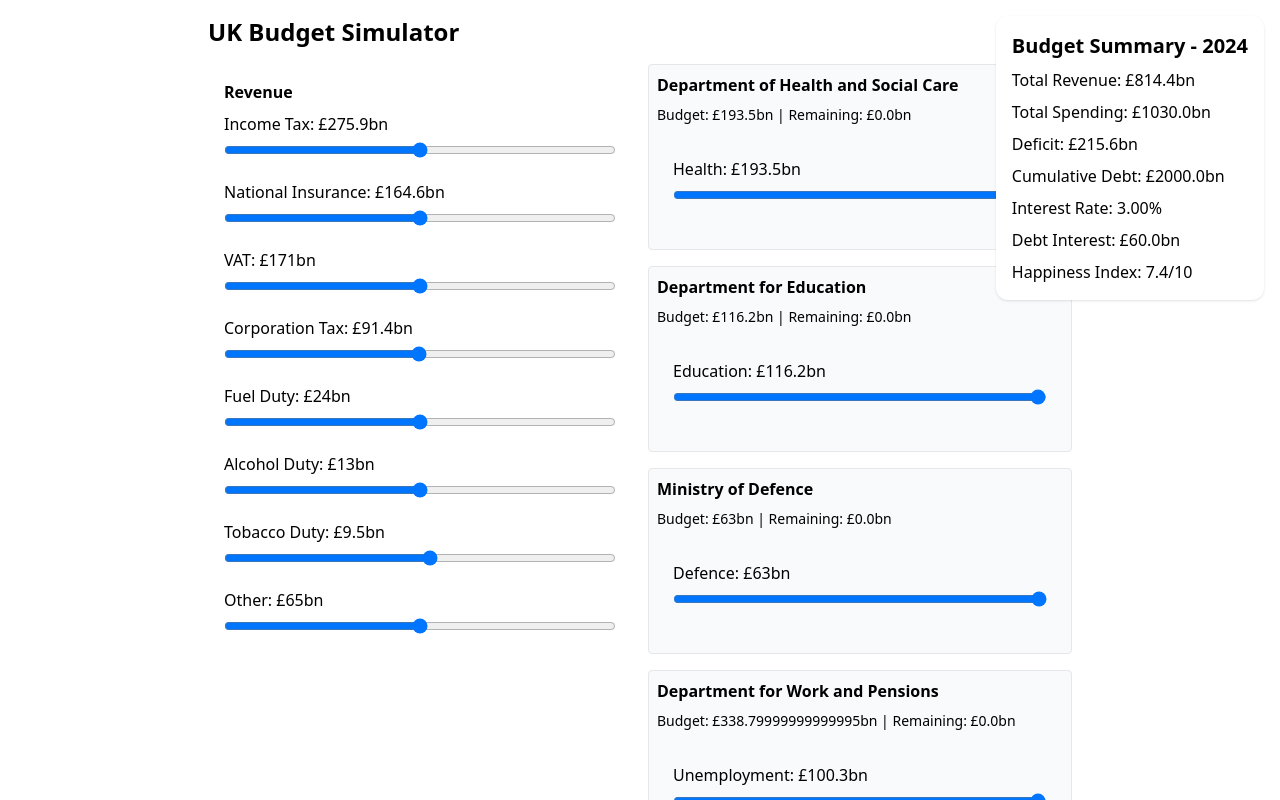
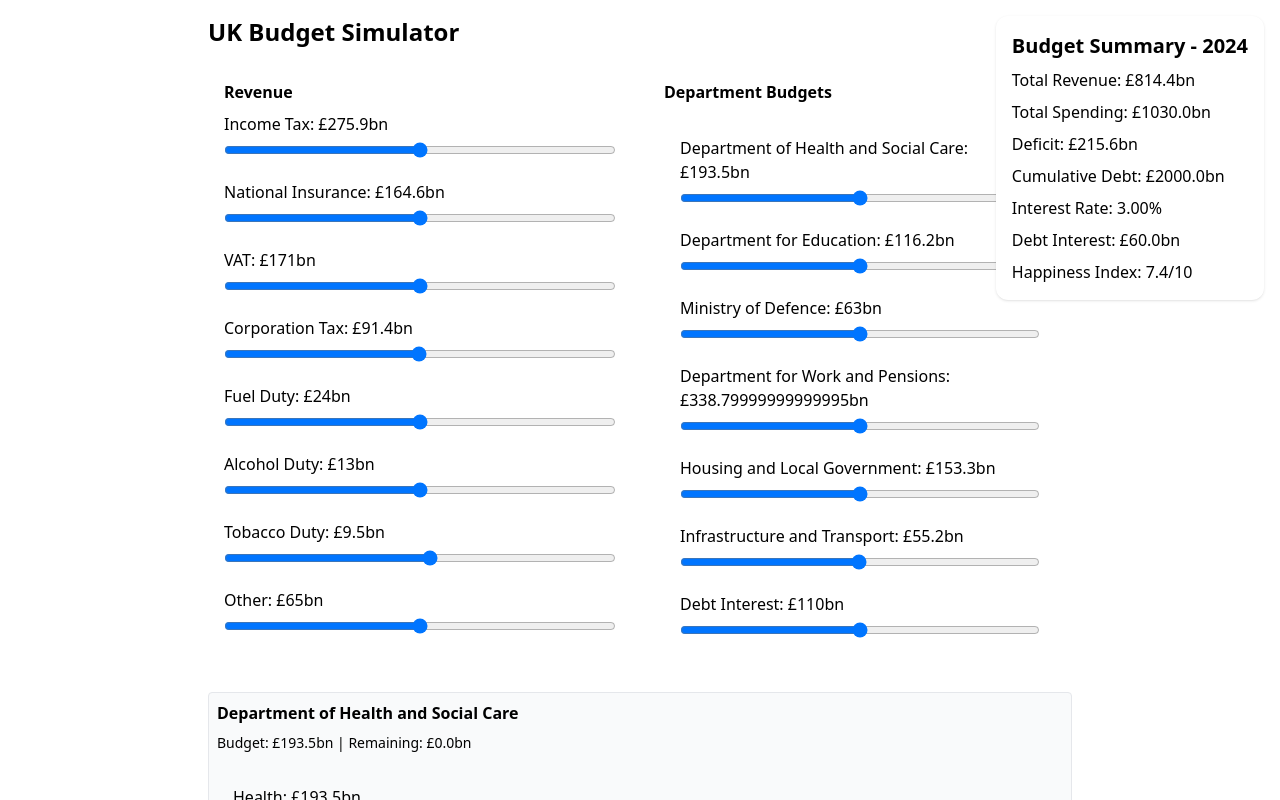
Before and after one commit to kevprice/fiscal-simulation-uk, a React (Vite) app: page / in a window 1280 px wide. Shown: the top 800 px of the page. Built offline with nearby package versions, Linux system fonts and the light colour scheme.

Commit message:
Add adjustable department budgets

```diff
--- a/src/App.jsx
+++ b/src/App.jsx
@@ -1,5 +1,6 @@
 import React, { useState } from 'react';
 import SliderGroup from './components/SliderGroup';
+import DepartmentBudgetGroup from './components/DepartmentBudgetGroup';
 import DepartmentGroup from './components/DepartmentGroup';
 import OutputSummary from './components/OutputSummary';
 import SourceCitations from './components/SourceCitations';
@@ -16,6 +17,10 @@ import { applyDependencies } from './utils/dependencyModel';
 function App() {
   const [revenue, setRevenue] = useState(revenueBaseline);
   const [spending, setSpending] = useState(spendingBaseline);
+  const initialBudgets = Object.fromEntries(
+    Object.entries(departmentBudgets).map(([name, dept]) => [name, dept.budget])
+  );
+  const [budgets, setBudgets] = useState(initialBudgets);
   const [year, setYear] = useState(2024);
   const [debt, setDebt] = useState(2000); // Starting national debt in £bn
   const [history, setHistory] = useState([
@@ -53,6 +58,7 @@ function App() {
   const handleReset = () => {
     setRevenue(revenueBaseline);
     setSpending(spendingBaseline);
+    setBudgets(initialBudgets);
     setYear(2024);
     setDebt(2000);
     setHistory([
@@ -71,6 +77,10 @@ function App() {
     setRevenue(updated);
   };
 
+  const handleBudgetChange = (deptName, value) => {
+    setBudgets((prev) => ({ ...prev, [deptName]: value }));
+  };
+
   const handleSpendingChange = (category, value) => {
     const updated = { ...spending, [category]: value };
     setSpending(updated);
@@ -84,6 +94,13 @@ function App() {
     step: 1,
   }));
 
+  const departmentsWithBudgets = Object.fromEntries(
+    Object.entries(departmentBudgets).map(([name, dept]) => [
+      name,
+      { ...dept, budget: budgets[name] },
+    ])
+  );
+
 
   return (
     <div className="max-w-4xl mx-auto p-4">
@@ -94,12 +111,17 @@ function App() {
           sliders={revenueSliders}
           onChange={handleRevenueChange}
         />
-        <DepartmentGroup
+        <DepartmentBudgetGroup
           departments={departmentBudgets}
-          spending={spending}
-          onChange={handleSpendingChange}
+          budgets={budgets}
+          onChange={handleBudgetChange}
         />
       </div>
+      <DepartmentGroup
+        departments={departmentsWithBudgets}
+        spending={spending}
+        onChange={handleSpendingChange}
+      />
       <OutputSummary
         revenue={adjustedState.revenue}
         spending={adjustedState.spending}
--- /dev/null
+++ b/src/components/DepartmentBudgetGroup.jsx
@@ -0,0 +1,27 @@
+import React from 'react';
+import SliderGroup from './SliderGroup';
+
+function DepartmentBudgetGroup({ departments, budgets, onChange }) {
+  const sliders = Object.entries(departments).map(([name, dept]) => ({
+    label: name,
+    value: budgets[name],
+    min: 0,
+    max: dept.budget * 2,
+    step: 1,
+  }));
+
+  const handleChange = (index, value) => {
+    const deptNames = Object.keys(departments);
+    const deptName = deptNames[index];
+    onChange(deptName, value);
+  };
+
+  return (
+    <div className="p-4">
+      <h2 className="font-bold mb-2">Department Budgets</h2>
+      <SliderGroup title="" sliders={sliders} onChange={handleChange} />
+    </div>
+  );
+}
+
+export default DepartmentBudgetGroup;
```
